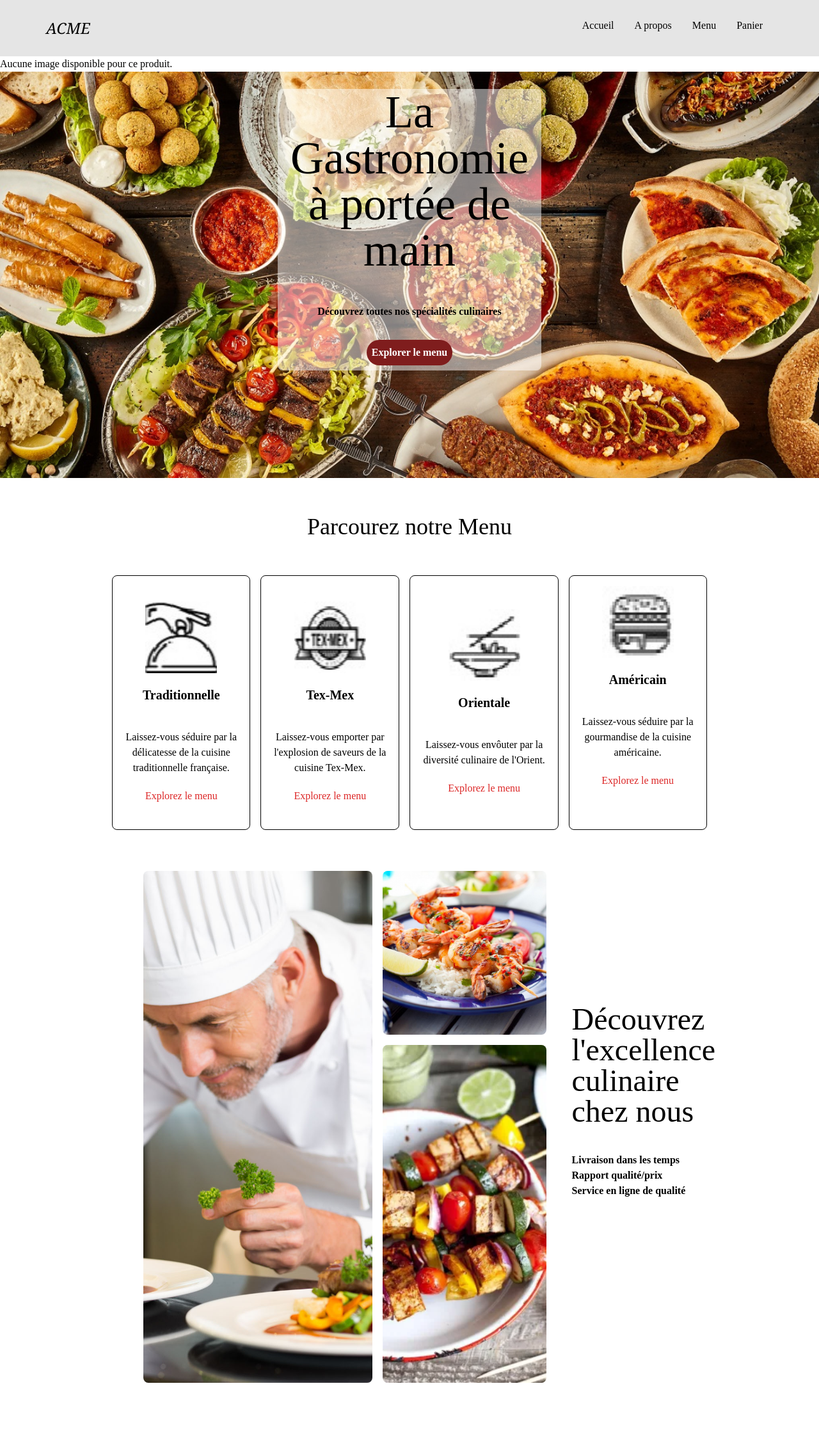
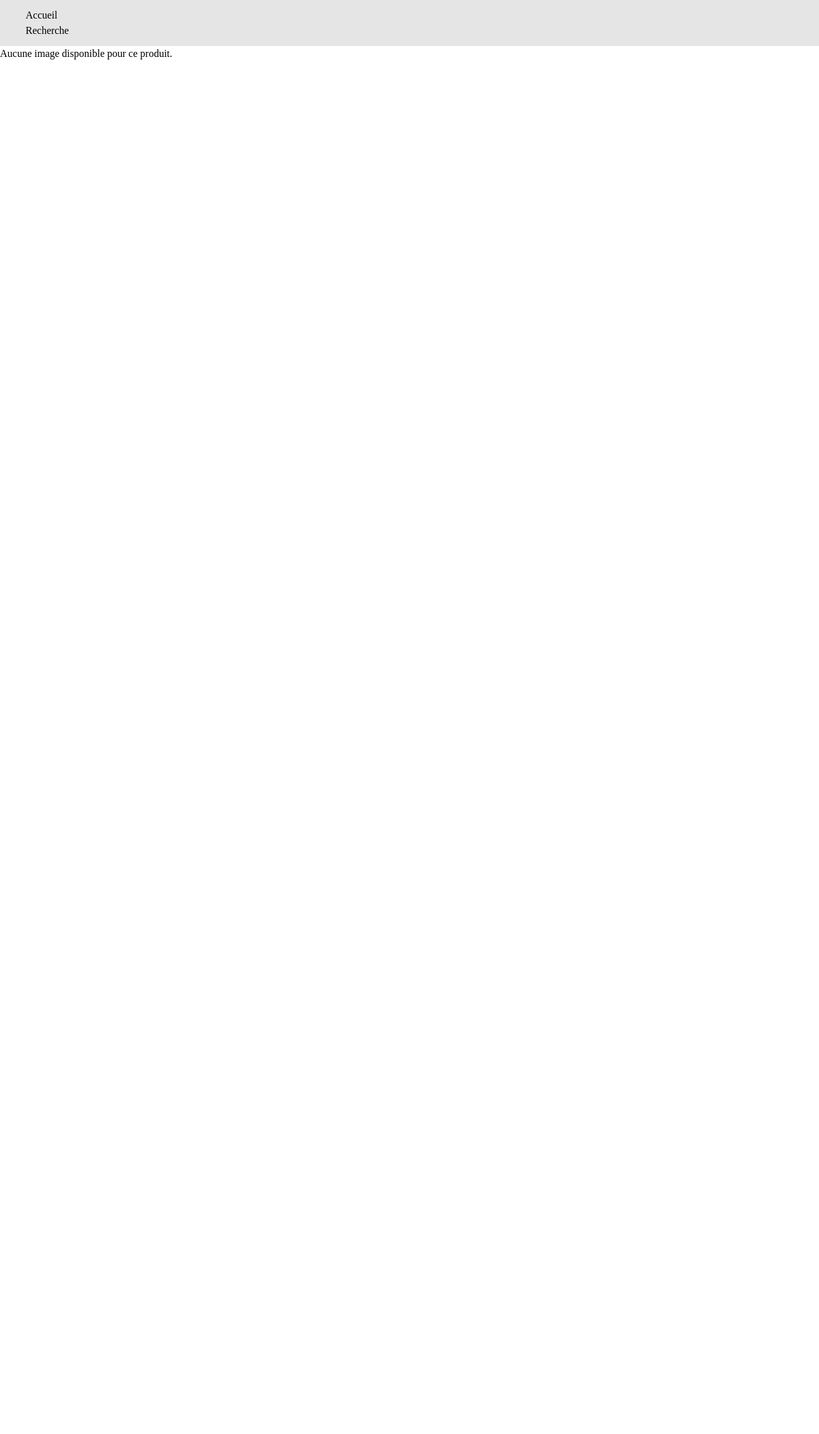
Before and after one commit to vladimir92i/Projet_symfony, a Symfony app: template templates/home/index.html.twig in a window 1280 px wide. Shown: the whole page at 64% size. After the commit the page ends 93 px from the top, so only its background shows below. Run offline with Twig, Linux system fonts and the light colour scheme; the template is opened without the code that fills it, so the values that code supplies are empty; some libraries are stand-ins or nearby versions.

Commit message:
fonctionnement de la barre de recherche

```diff
--- a/config/services.yaml
+++ b/config/services.yaml
@@ -6,6 +6,8 @@
 parameters:
 
 services:
+    OpenFoodFacts\Api:
+        class: OpenFoodFacts\Api
     # default configuration for services in *this* file
     _defaults:
         autowire: true      # Automatically injects dependencies in your services.
--- a/templates/home/index.html.twig
+++ b/templates/home/index.html.twig
@@ -4,71 +4,10 @@
     <h1>{{ product.product_name }}</h1>
     <p>{{ product.brands }}</p>
 
-    {% if product.image_front_small_url is defined %}
-        <img src="{{ product.image_front_small_url }}" alt="Product Image">
+    {% if product.image_front_thumb_url is defined %}
+        <img src="{{ product.image_front_thumb_url }}" alt="Product Image">
     {% else %}
         <p>Aucune image disponible pour ce produit.</p>
     {% endif %}
 
-<div class="relative pb-14">
-    <img src="images/accueil.jpg" class="bg w-full">
-    <div class="absolute bottom-1 left-1/2 transform -translate-x-1/2 -translate-y-1/2 text-center bg-white bg-opacity-50 rounded-lg">
-        <h1 class="text-7xl pb-6 mx-5">La<br>Gastronomie<br>à portée de<br>main</h1>
-        <h2 class="p-6 font-bold">Découvrez toutes nos spécialités culinaires</h2>
-        <button class="rounded-full bg-red-900 text-white p-2 m-2 font-bold">Explorer le menu</button>
-
-    </div>
-</div>
-
-
-<h2 class="text-center text-4xl pb-14">Parcourez notre Menu</h2>
-
-  <div class="flex flex-row justify-center gap-4">
-    <div class="border border-black text-center rounded-lg flex-col flex items-center justify-center">
-    <img class="w-28 h-28" src="images/traditionnelle.jpg">
-    <h3 class="text-xl font-bold p-5">Traditionnelle</h3>
-    <p class="p-5">Laissez-vous séduire par la<br>délicatesse de la cuisine<br>traditionnelle française.</p>
-    <a href="" class="text-red-600">Explorez le menu</a>
-  </div>
-  <div class="border border-black text-center rounded-lg flex-col flex items-center justify-center">
-    <img class="w-28 h-28" src="images/tex-mex.jpg">
-    <h3 class="text-xl font-bold p-5">Tex-Mex</h3>
-    <p class="p-5">Laissez-vous emporter par<br>l'explosion de saveurs de la<br>cuisine Tex-Mex.</p>
-    <a href="" class="text-red-600">Explorez le menu</a>
-  </div>
-  <div class="border border-black text-center rounded-lg flex-col flex items-center justify-center">
-    <img class="w-28 h-28" src="images/orientale.jpg">
-    <h3 class="text-xl font-bold p-5">Orientale</h3>
-    <p class="p-5">Laissez-vous envôuter par la<br>diversité culinaire de l'Orient.</p>
-    <a href="" class="text-red-600">Explorez le menu</a>
-  </div>
-  <div class="border border-black text-center rounded-lg flex-col flex items-center justify-center pb-16 pt-4">
-    <img class="w-28 h-28" src="images/americain.jpg">
-    <h3 class="text-xl font-bold p-5">Américain</h3>
-    <p class="p-5">Laissez-vous séduire par la <br>gourmandise de la cuisine<br>américaine.</p>
-    <a href="" class="text-red-600">Explorez le menu</a>
-  </div>
-</div>
-
-<div class="flex pl-56 mt-16 pb-20">
-  <div class="grid grid-rows-3 grid-flow-col gap-4">
-    <div class="row-span-3 h-800px">
-      <img src="images/chef.jpg" class="h-full w-96 object-cover rounded-lg">
-    </div>
-    <div class="col-span-2 h-500">
-      <img src="images/crevettes.jpg" class="h-64 w-full object-cover rounded-lg">
-    </div>
-    <div class="row-span-2 col-span-2 h-full">
-      <img src="images/brochettes.jpg" class="h-full w-64 object-cover rounded-lg">
-    </div>
-  </div>
-  <div class="flex flex-row">
-    <div class="flex flex-col pl-10 pt-52">
-      <h2 class="text-5xl pb-10 ">Découvrez<br>l'excellence culinaire<br>chez nous</h2>
-      <h3 class="font-semibold">Livraison dans les temps</h3>
-      <h3 class="font-semibold">Rapport qualité/prix</h3>
-      <h3 class="font-semibold">Service en ligne de qualité</h3>
-    </div>
-  </div>
-</div>
 {% endblock %}
--- a/templates/layout/navbar.html.twig
+++ b/templates/layout/navbar.html.twig
@@ -1,10 +1,7 @@
 <!-- Responsive navbar-->
     <nav class="flex bg-neutral-200 justify-between justify-items-center py-3 px-10">
-            <h1 class="font-serif italic text-2xl p-4 ml-4">ACME</h1>
-        <div class="flex  justify-between px-8">
-            <a class="p-4 text-center" href="#">Accueil</a>
-            <a class="p-4" href="#">A propos</a>
-            <a class="p-4" href="#">Menu</a>
-            <a class="p-4" href="#">Panier</a>
-        </div>
+            <ul>
+                <li><a href="{{ path('accueil') }}">Accueil</a></li>
+                <li><a href="{{ path('search') }}">Recherche</a></li>
+            </ul>
     </nav>
```
Also changed, not shown: config/routes.yaml (+7 -0 lines), src/Controller/HomeController.php (+65 -12 lines), src/Entity/Product.php (added, +20 -0 lines), src/Repository/ProductRepository.php (added, +48 -0 lines), templates/home/error.html.twig (added, +17 -0 lines), templates/home/search.html.twig (added, +10 -0 lines), templates/home/search_results.html.twig (+12 -11 lines).
